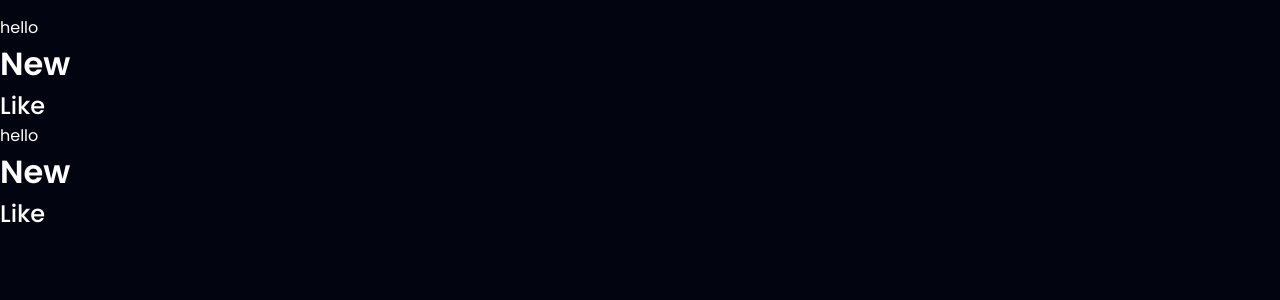
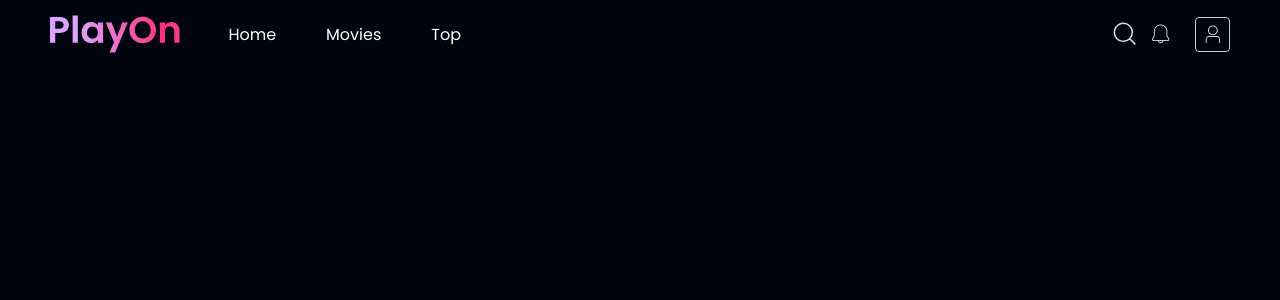
Before and after one commit to alria-k/play-on, a React (Vite) app: page / in a window 1280 px wide. Shown: the top 300 px of the page. Built offline with nearby package versions, Linux system fonts and the light colour scheme.

Commit message:
created component search & finished desctop header

```diff
--- a/src/pages/HomePage/HomePage.tsx
+++ b/src/pages/HomePage/HomePage.tsx
@@ -1,8 +1,11 @@
 import { FunctionComponent } from "react";
-import { Header } from "../";
+
+import { Header, AppContainer } from "../";
 
 export const HomePage: FunctionComponent = () => {
     return(
-        <Header/>
+        <div>
+
+        </div>
     )
 }
--- a/src/pages/index.tsx
+++ b/src/pages/index.tsx
@@ -1,5 +1,5 @@
 // COMPONENTS
-export { Header } from "../ui";
+export { Header, AppContainer, LinkText } from "../ui";
 
 // PAGES
 export {HomePage} from './HomePage/HomePage'
--- /dev/null
+++ b/src/ui/AppContainer/AppContainer.tsx
@@ -0,0 +1,19 @@
+import { FunctionComponent } from 'react'
+import styled from 'styled-components';
+
+interface AppContainerProps {
+    children: React.ReactNode;
+}
+
+const Container = styled.div`
+    max-width: 1600px;
+    width: 100%;
+    margin: 0 auto;
+    padding: 0 50px;
+`
+
+export const AppContainer:FunctionComponent<AppContainerProps> = ({children, ...props}) => {
+  return (
+    <Container {...props}>{children}</Container>
+  )
+}
--- a/src/ui/Header/Header.tsx
+++ b/src/ui/Header/Header.tsx
@@ -1,11 +1,85 @@
 import { FunctionComponent } from "react"
+import styled from "styled-components"
+
+import { LinkText } from "../Link/Link"
+import { AppContainer } from "../AppContainer/AppContainer"
+import {Search} from "../Search/Search"
+import { pathToImages, Colors } from "../"
+
+const Links = [
+    {
+        text: 'Home',
+        link: '/home'
+    },
+    {
+        text: 'Movies',
+        link: '/movies'
+    },
+    {
+        text: 'Top',
+        link: '/top'
+    },
+]
+
+const HeaderContainer = styled.div`
+    display: flex;
+    align-items: center;
+    gap: 48.5px;
+`
+const NavContainer = styled.div`
+    width: 100%;
+    display: flex;
+    justify-content: space-between;
+    align-items: center;
+    position: relative;
+`
+const NavigationBox = styled.nav`
+
+`
+const NavLink = styled(LinkText)`
+    margin-right: 50px;
+`
+const UserInterfaceContainer = styled.div`
+    display: flex;
+    align-items: center;
+    flex: auto;
+    justify-content: flex-end;
+`
+const UserInterfaceBox = styled.div`
+    display: flex;
+    align-items: center;
+    gap: 25px;
+`
+const UserProfileBox = styled.div`
+    padding: 5px;
+    border: 1px solid ${Colors.BorderColor1};
+    border-radius: 4px;
+`
 
 export const Header: FunctionComponent = () => {
     return(
-        <>
-            <p>hello</p>
-            <h1>New</h1>
-            <h2>Like</h2>
-        </>
+        <AppContainer>
+            <HeaderContainer>
+                <LinkText to="/">
+                    <img src={pathToImages + 'PlayOn.svg'} alt="Logo"/>
+                </LinkText>
+                <NavContainer>
+                    <NavigationBox>
+                        {Links.map(({text, link}, i) => (
+                            <NavLink to={link} key={i}>{text}</NavLink>
+                        ))}
+                    </NavigationBox>
+                    <UserInterfaceContainer>
+                        <Search/>
+                        <UserInterfaceBox>
+                            <img src={pathToImages + 'notification-icon.png'} alt="Notification"/>
+                            <UserProfileBox>
+                                <img src={pathToImages + 'user-profile-icon.png'} alt="User-Profile"/>
+                            </UserProfileBox>
+                        </UserInterfaceBox>
+                    </UserInterfaceContainer>
+                </NavContainer>
+            </HeaderContainer>
+        </AppContainer>
     )
 }
--- /dev/null
+++ b/src/ui/Link/Link.tsx
@@ -0,0 +1,14 @@
+import { FunctionComponent } from 'react'
+import { Link } from 'react-router-dom'
+
+interface LinkProps {
+  children: React.ReactNode;
+  to: string
+  href?: string
+}
+
+export const LinkText: FunctionComponent<LinkProps> = ({children, ...props}) => {
+  return (
+    <Link {...props}>{children}</Link>
+  )
+}
--- /dev/null
+++ b/src/ui/Search/Search.tsx
@@ -0,0 +1,73 @@
+import { FunctionComponent, useState } from 'react'
+import styled from 'styled-components'
+
+import { Colors, pathToImages } from "../"
+
+interface SearchProps {
+  isActive: boolean
+}
+
+const SearchInputContainer = styled.div<SearchProps>`
+  display: flex;
+  align-items: center;
+  ${({ isActive }) => isActive && `
+    width: 90%;
+  `}
+`
+const SearchInputBox = styled.div<SearchProps>`
+  display: flex;
+  align-items: center;
+  border-left: 1px solid ${Colors.BorderColor2};
+  border-right: 1px solid ${Colors.BorderColor2};
+  padding: 3px 6px;
+  width: 0;
+  opacity: 0;
+  visibility: hidden;
+  ${({ isActive }) => isActive && `
+    margin: 0 10px 0 12px;
+    width: 100%;
+    opacity: 1;
+    font-size: 16px;
+    visibility: visible;
+  `}
+`
+const SearchInput = styled.input`
+  color: ${Colors.TextColor};
+  background: transparent;
+  border: none;
+  outline: none;
+  width: 100%;
+  ::placeholder{
+      font-size: 15px;
+      color: ${Colors.PlaceHolder};
+  }
+`
+const SearchIcon = styled.img`
+  cursor: pointer;
+  width: 24px;
+  height: 24px;
+`
+const CloseBtnIcon = styled.img`
+  cursor: pointer;
+  width: 20px;
+  height: 20px;
+  margin: 0 10px 0 0;
+`
+
+export const Search: FunctionComponent = () => {
+    const [isActive, setIsActive] = useState(false)
+
+    const setActiveHandler = () => {
+      setIsActive(!isActive)
+    }
+
+  return (
+    <SearchInputContainer isActive={isActive}>
+        <SearchIcon src={pathToImages + 'search-icon.svg'} alt="Notification" onClick={setActiveHandler} />
+        <SearchInputBox isActive={isActive}>
+          <SearchInput type="text" placeholder='Movie/series name or actor/director name' />
+          <CloseBtnIcon src={pathToImages + 'CloseIcon.svg'} alt="Close" onClick={setActiveHandler}/>
+        </SearchInputBox>
+    </SearchInputContainer>
+  )
+}
--- a/src/ui/index.tsx
+++ b/src/ui/index.tsx
@@ -1,5 +1,10 @@
 // COMPONENTS
 export {Header} from './Header/Header'
+export {AppContainer} from './AppContainer/AppContainer'
+export {Search} from './Search/Search'
+export {LinkText} from './Link/Link'
 
 //UTILS
 export { mediaBreakpoint } from '../utils/MediaBreackpoint'
+export {Colors} from '../utils/styleVariables'
+export {pathToImages} from '../utils/virables'
```
Also changed, not shown: src/ui/Footer/Footer.tsx (added, +7 -0 lines), public/img/CloseIcon.svg (added).
